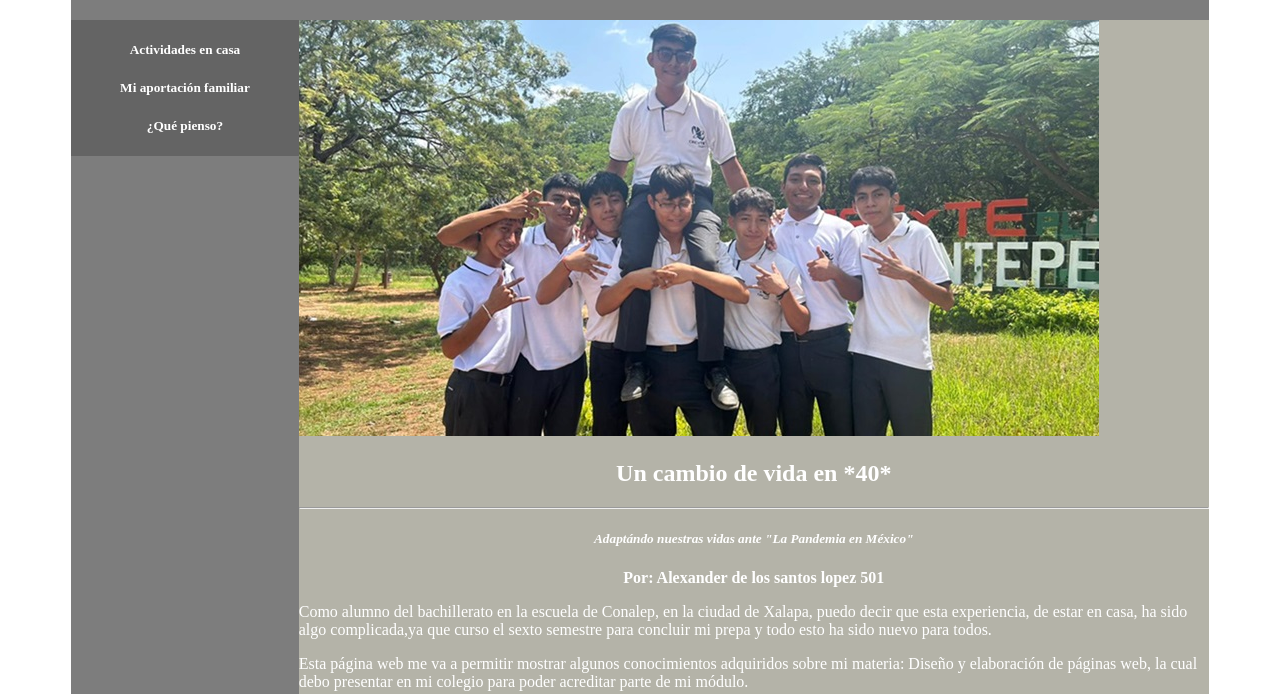
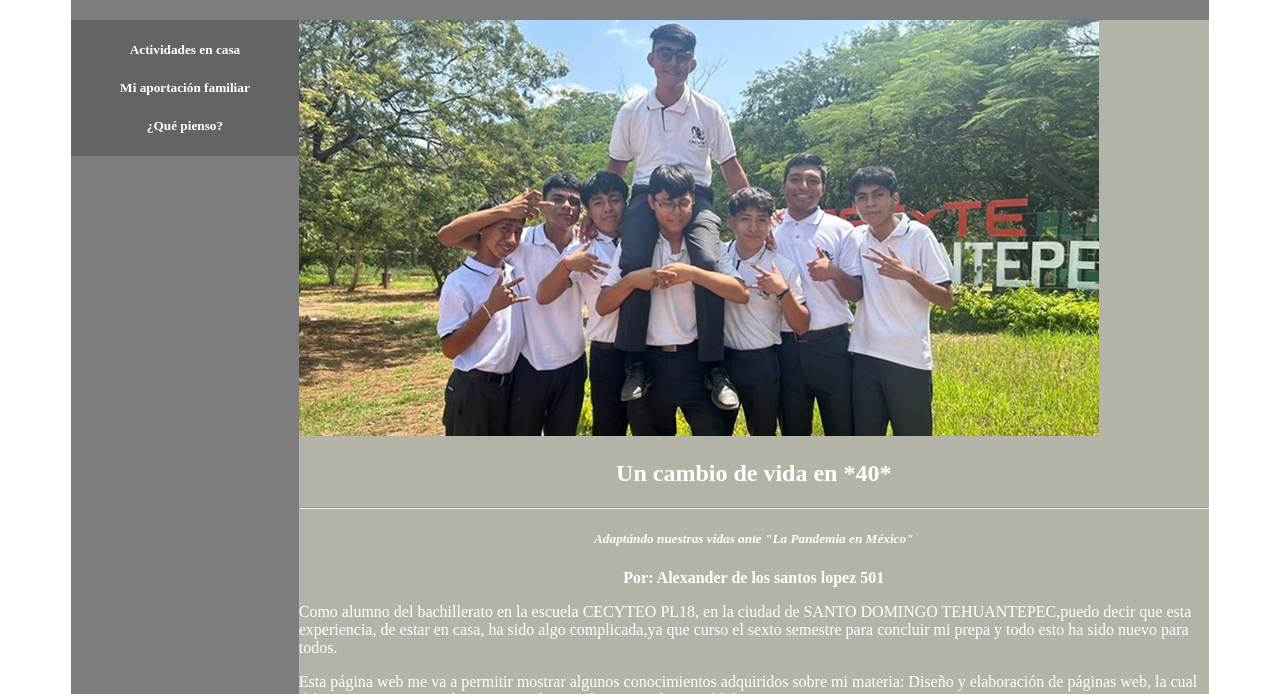
Before and after one commit to ADLS501/mipagina, a plain HTML site: page index.html in a window 1280 px wide. Shown: the part 106-800 px from the top of the page. Drawn offline with Linux system fonts and the light colour scheme.

Commit message:
Update index.html

```diff
--- a/index.html
+++ b/index.html
@@ -21,7 +21,7 @@
 <hr>
 <h5 id="titulo"><em>Adaptándo nuestras vidas ante "La Pandemia en México"</em></h5>
 <p style= "text-align:center"><strong>Por: Alexander de los santos lopez 501</strong></p>
-<p>Como alumno del bachillerato en la escuela de Conalep, en la ciudad de Xalapa, puedo decir que esta experiencia, de estar en casa,
+<p>Como alumno del bachillerato en la escuela CECYTEO PL18, en la ciudad de SANTO DOMINGO TEHUANTEPEC,puedo decir que esta experiencia, de estar en casa,
 ha sido algo complicada,ya que curso el sexto semestre para concluir mi prepa y todo esto ha sido nuevo para todos.</p>
 <p>Esta página web me va a permitir mostrar algunos conocimientos adquiridos sobre mi materia: Diseño y elaboración de páginas web,
 la cual debo presentar en mi colegio para poder acreditar parte de mi módulo.</p>
```
